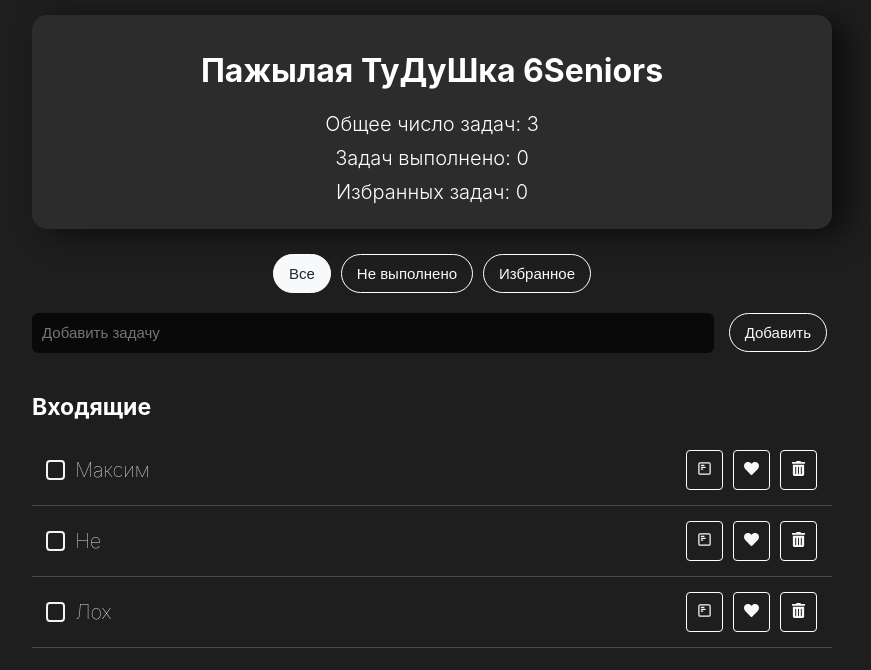
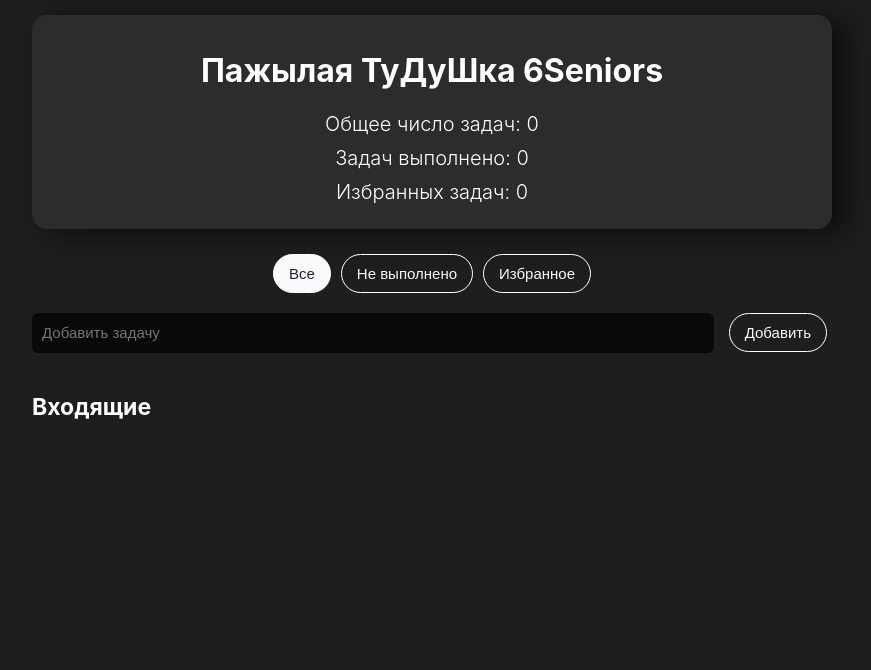
Before and after one commit to Ra1n-xD/todolist-react, a React (Create React App) app: page / in a window 1280 px wide. Shown: the top 670 px of the page, without its empty margins (208-1079 px from the left). Built offline with nearby package versions, Linux system fonts and the light colour scheme.

Commit message:
Сохранение в localstorage, возможность добавление описание таске

```diff
--- a/package.json
+++ b/package.json
@@ -46,6 +46,7 @@
     ]
   },
   "devDependencies": {
+    "@types/uuid": "^9.0.1",
     "gh-pages": "^5.0.0"
   }
 }
--- a/src/App.tsx
+++ b/src/App.tsx
@@ -1,4 +1,4 @@
-import { useState } from 'react';
+import { useState, useEffect } from 'react';
 import AddTask from './components/AddTask/AddTask';
 import AppInfo from './components/AppInfo/AppInfo';
 import TasksList from './components/TasksList/TasksList';
@@ -15,15 +15,22 @@ interface ITask {
 }
 
 const App = () => {
-  const [todos, setTodos] = useState<ITask[]>([
-    { id: Math.random() * 1000, title: 'Максим', completed: false, favorites: false, description: 'aboba' },
-    { id: Math.random() * 1000, title: 'Не', completed: false, favorites: false, description: 'aboba' },
-    { id: Math.random() * 1000, title: 'Лох', completed: false, favorites: false, description: 'aboba' }
-  ]);
+  const saveTasksToLocalStorage = (tasks: ITask[]) => {
+    localStorage.setItem('tasks', JSON.stringify(tasks));
+  };
+
+  const savedTasks = localStorage.getItem('tasks');
+  const initialTasks = savedTasks ? JSON.parse(savedTasks) : [];
+
+  const [todos, setTodos] = useState<ITask[]>(initialTasks);
+
+  useEffect(() => {
+    saveTasksToLocalStorage(todos);
+  }, [todos]);
 
   const addTask = (titleTask: string) => {
     const newTask: ITask = {
-      id: Math.random() * 1000,
+      id: Math.floor(Math.random() * 10000),
       title: titleTask,
       completed: false,
       favorites: false,
@@ -74,6 +81,17 @@ const App = () => {
     );
   };
 
+  const updateTaskDescription = (id: any, newDescription: any) => {
+    setTodos((prevTodos) =>
+      prevTodos.map((task) => {
+        if (task.id === id) {
+          return { ...task, description: newDescription };
+        }
+        return task;
+      })
+    );
+  };
+
   const filterTasks = (filter: string) => {
     switch (filter) {
       case 'all':
@@ -100,7 +118,7 @@ const App = () => {
       <AppInfo todos={todos} />
       <TasksFilter handleFilterChange={handleFilterChange} selectedFilter={filter} />
       <AddTask addTask={addTask} />
-      <TasksList todos={visibleTodos} deleteTask={deleteTask} completeTask={completeTask} favoritesTask={favoritesTask} updateTaskName={updateTaskName} />
+      <TasksList todos={visibleTodos} deleteTask={deleteTask} completeTask={completeTask} favoritesTask={favoritesTask} updateTaskName={updateTaskName} updateTaskDescription={updateTaskDescription} />
     </div>
   );
 };
--- a/src/components/Modal/Modal.tsx
+++ b/src/components/Modal/Modal.tsx
@@ -1,13 +1,10 @@
-import { useState } from 'react';
 import Button from '../Button/Button';
 
 import './Modal.css';
 
-const Modal = ({ id, styleName, onClose, deleteTask, onUpdate, favoritesTask, newName, children }: any) => {
-  const [description, setDescription] = useState('');
-
+const Modal = ({ id, styleName, onClose, deleteTask, description, favoritesTask, updateTaskDescription, children }: any) => {
   const handleDescriptionChange = (e: any) => {
-    setDescription(e.target.value);
+    updateTaskDescription(id, e.target.value);
   };
 
   return (
--- a/src/components/TasksList/TasksList.tsx
+++ b/src/components/TasksList/TasksList.tsx
@@ -1,8 +1,8 @@
 import TasksListItem from './TasksListItem';
 
-const TasksList = ({ todos, deleteTask, completeTask, favoritesTask, updateTaskName }: any) => {
+const TasksList = ({ todos, deleteTask, completeTask, favoritesTask, updateTaskName, updateTaskDescription }: any) => {
   const tasksList = todos.map((task: any) => {
-    const { id, title, completed, favorites } = task;
+    const { id, title, description, completed, favorites } = task;
 
     let taskStyle = '';
     if (completed) taskStyle += ' task-completed';
@@ -13,12 +13,14 @@ const TasksList = ({ todos, deleteTask, completeTask, favoritesTask, updateTaskN
         key={id}
         id={id}
         name={title}
+        description={description}
         completed={completed}
         styleName={taskStyle}
         deleteTask={deleteTask}
         completeTask={completeTask}
         favoritesTask={favoritesTask}
         updateTaskName={updateTaskName}
+        updateTaskDescription={updateTaskDescription}
       />
     );
   });
--- a/src/components/TasksList/TasksListItem.tsx
+++ b/src/components/TasksList/TasksListItem.tsx
@@ -4,7 +4,7 @@ import Modal from '../Modal/Modal';
 
 import './TasksList.css';
 
-const TasksListItem = ({ id, name, completed, styleName, deleteTask, completeTask, favoritesTask, updateTaskName }: any) => {
+const TasksListItem = ({ id, name, description, completed, styleName, deleteTask, completeTask, favoritesTask, updateTaskName, updateTaskDescription }: any) => {
   const [newName, setNewName] = useState(name);
   const [editing, setEditing] = useState(false);
   const [isFocused, setIsFocused] = useState(false);
@@ -83,7 +83,16 @@ const TasksListItem = ({ id, name, completed, styleName, deleteTask, completeTas
       <span className="task-separator"></span>
 
       {modalOpen && (
-        <Modal onClose={handleModalClose} id={id} styleName={styleName} deleteTask={() => deleteTask(id)} newName={newName} favoritesTask={() => favoritesTask(id)}>
+        <Modal
+          onClose={handleModalClose}
+          id={id}
+          styleName={styleName}
+          deleteTask={() => deleteTask(id)}
+          newName={newName}
+          description={description}
+          updateTaskDescription={updateTaskDescription}
+          favoritesTask={() => favoritesTask(id)}
+        >
           <div className="task-details">
             <input type="checkbox" checked={completed} onChange={() => completeTask(id)} className="checkbox-input" />
             <textarea
```
Also changed, not shown: 1 other file (tests, documents, lock files or other folders).
